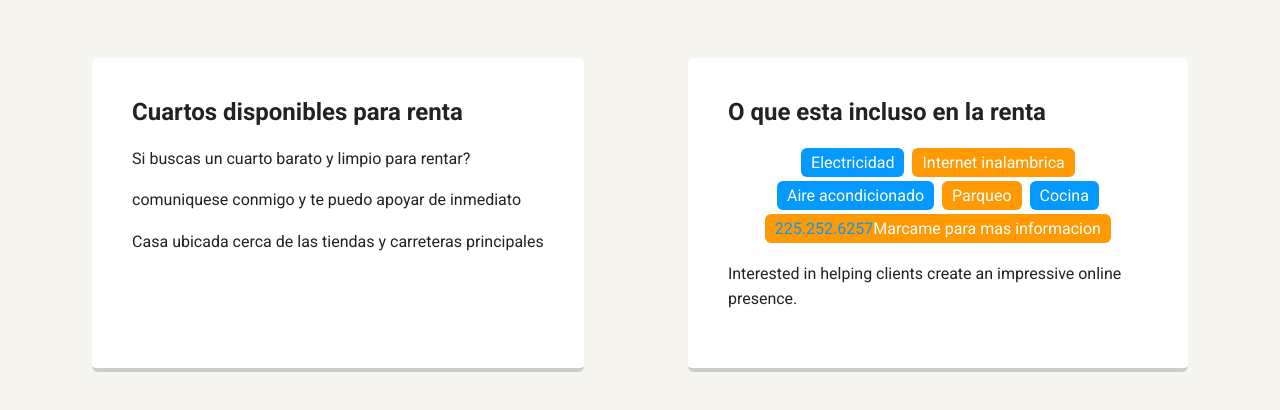
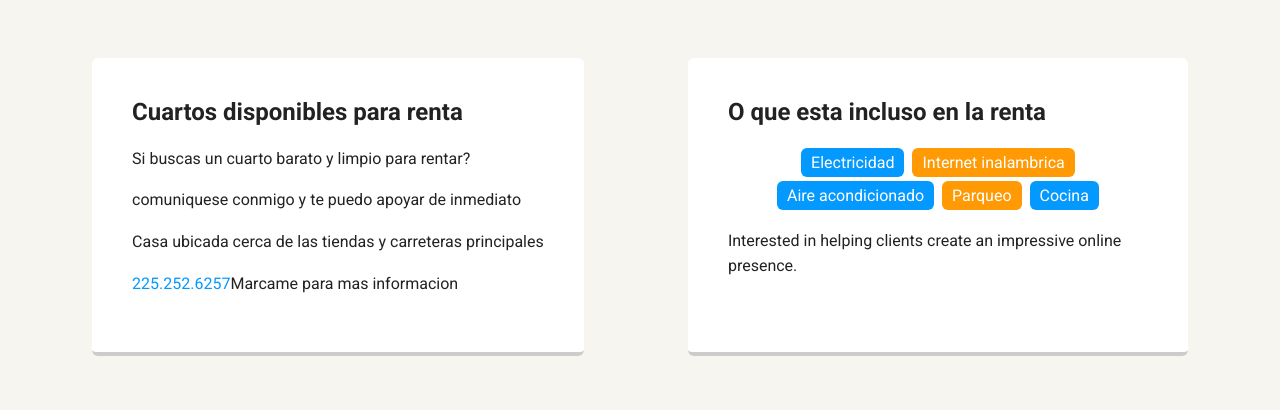
Before and after one commit to demetrius999/marcys-rental, a plain HTML site: page index.html in a window 1280 px wide. Shown: the part 472-882 px from the top of the page. Drawn offline with Linux system fonts and the light colour scheme; a web font is replaced by a local one.

Commit message:
Update index.html

```diff
--- a/index.html
+++ b/index.html
@@ -31,6 +31,7 @@
         <p>Si buscas un cuarto barato y limpio para rentar?</p>
         <p>comuniquese conmigo y te puedo apoyar de inmediato</p>
         <p>Casa ubicada cerca de las tiendas y carreteras principales</p>
+         <p><a href="tel:2252526257">225.252.6257</a>Marcame para mas informacion</p>
         <ul>
 <!--           <li>To learn more, <a href="resume.html">view my resume.</a></li> -->
         </ul>
@@ -45,8 +46,7 @@
           <li>Aire acondicionado</li>
           <li>Parqueo</li>
           <li>Cocina</li>
-          <li
-          <li><a href="tel:2252526257">225.252.6257</a>Marcame para mas informacion</li>
+
         </ul>
         <p>Interested in helping clients create an impressive online presence.</p>
       </div>
```
